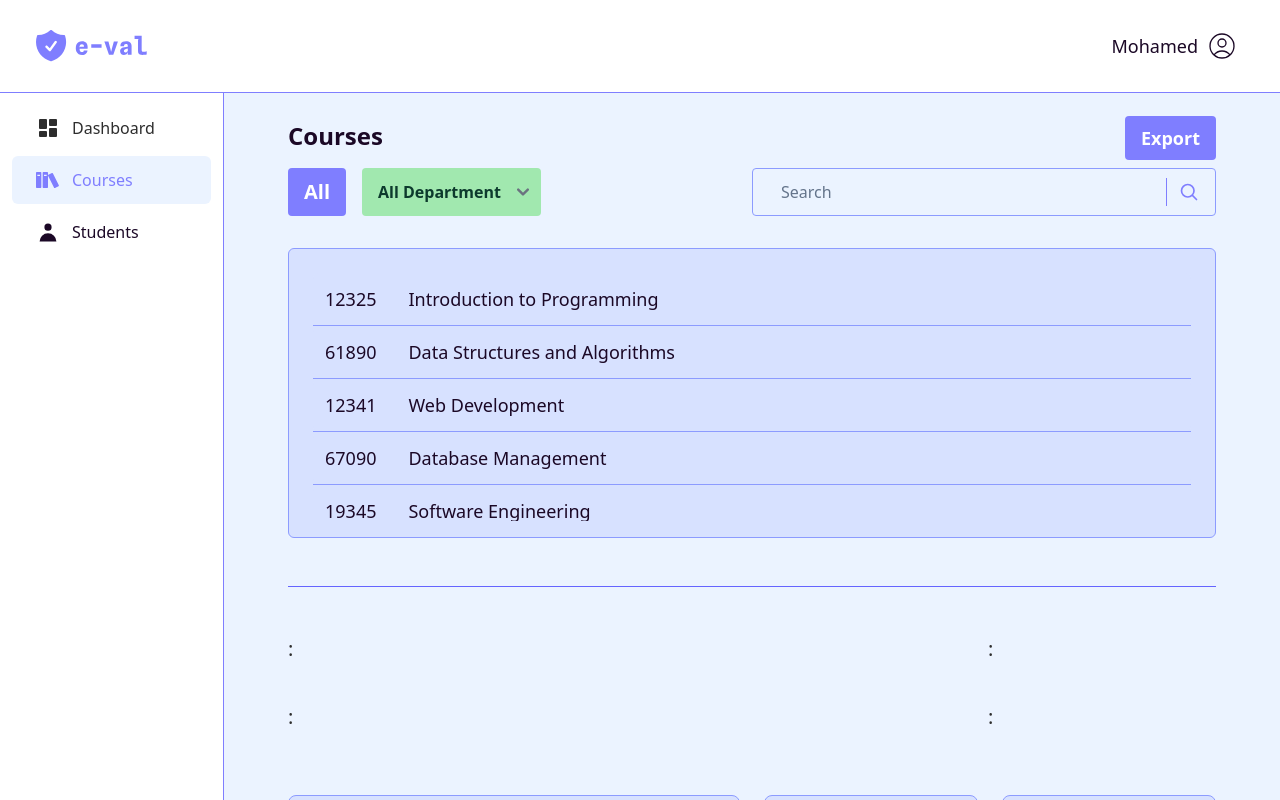
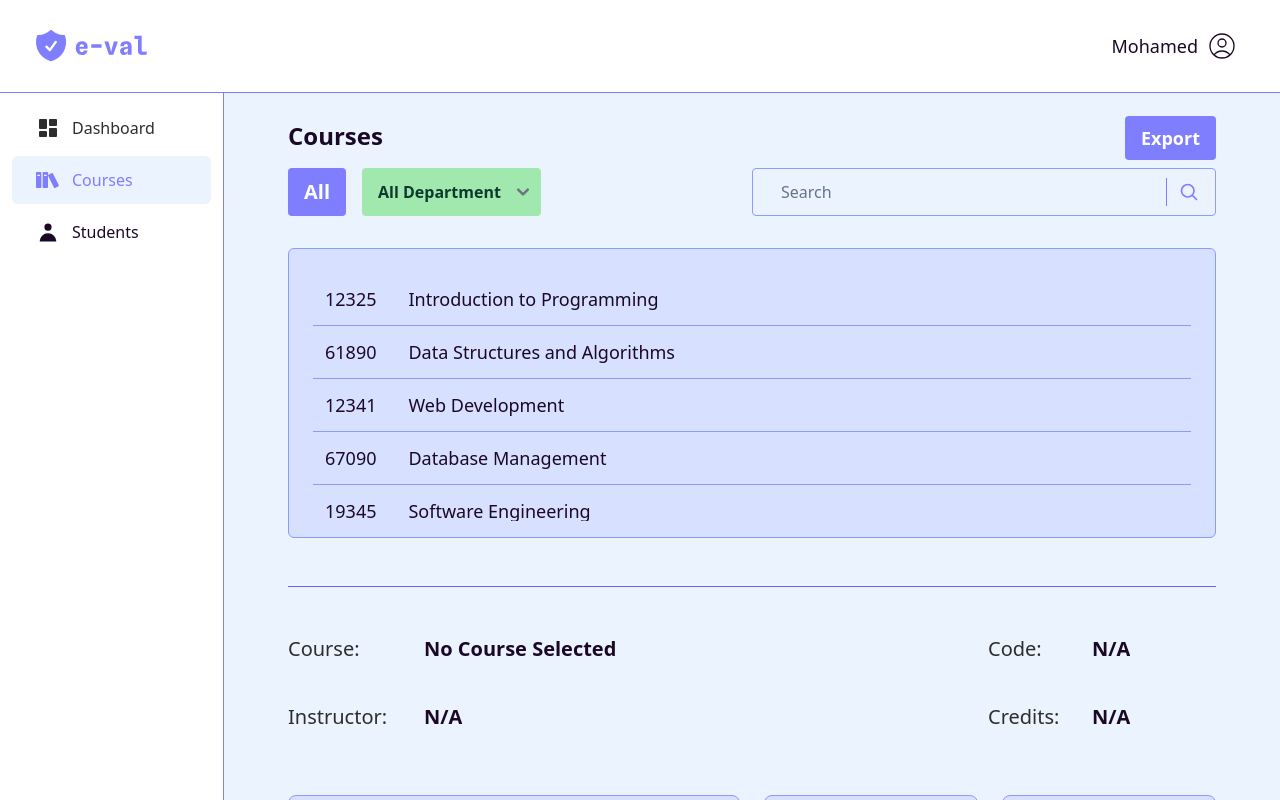
Before and after one commit to Abdullah-Jehani/e-val, a Vue app: page /admin/courses in a window 1280 px wide. Shown: the top 800 px of the page. Built offline with nearby package versions, Linux system fonts and the light colour scheme.

Commit message:
chore: Update ObjectDetails component for better readability and consistency

```diff
--- a/src/views/Admin/CoursesView.vue
+++ b/src/views/Admin/CoursesView.vue
@@ -22,10 +22,14 @@
     </div>
     <div class="col-span-full lg:col-span-full w-full md:pb-16">
       <object-details
-        :courseName="courseName"
-        :instructorName="instructorName"
-        :courseCode="courseCode"
-        :courseCredits="courseCredits"
+        :mainLabel="'Course'"
+        :mainValue="courseName"
+        :secondLabel="'Instructor'"
+        :secondValue="instructorName"
+        :thirdLabel="' Code'"
+        :thirdValue="courseCode"
+        :fourthLabel="'Credits'"
+        :fourthValue="courseCredits"
         :cards="cards"
         @card-selected="openModal"
       />
```
